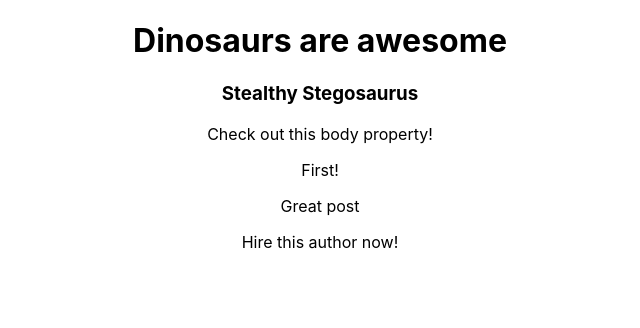
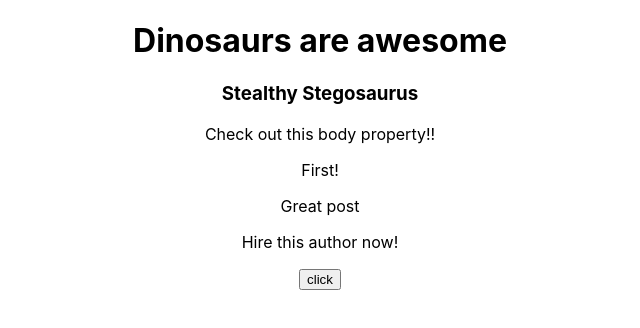
Before and after one commit to aprilkrg/react-dino-blog, a React (Create React App) app: page / in a window 1280 px wide. Shown: the top 328 px of the page, without its empty margins (320-960 px from the left). Built offline with nearby package versions, Linux system fonts and the light colour scheme.

Commit message:
add state to dino blog - change body

```diff
--- a/src/App.js
+++ b/src/App.js
@@ -3,6 +3,26 @@ import Post from "./Post.jsx";
 import React, { Component } from "react";
 
 class App extends Component {
+    // class field declaration > constreuctor
+    state = {
+        title: "Dinosaurs are awesome",
+        author: "Stealthy Stegosaurus",
+        body: "Check out this body property!!",
+        comments: ["First!", "Great post", "Hire this author now!"]
+    }
+
+    // create a function that changes the body of state
+    changeBody = () => {
+        // smallest possible step: console log
+        // console.log("click")
+        // capturing the user input and save to variable
+        const userInput = prompt("What should the current body be?")
+
+        // console.log(userInput, 'input from user')
+        this.setState({
+            body: userInput
+        })
+    }
     render() {
         const post = {
             title: "Dinosaurs are awesome",
@@ -15,6 +35,10 @@ class App extends Component {
                 <Post
                     // pass the Post component the post object
                     post={post}
+                    // pass the function as a prop
+                    changeBody={this.changeBody}
+                    // pass state to component
+                    appState={this.state}
                 />
             </div>
         );
--- a/src/Post.jsx
+++ b/src/Post.jsx
@@ -8,10 +8,15 @@ class Post extends Component {
             <>
                 <h1>{this.props.post.title}</h1>
                 <h3>{this.props.post.author}</h3>
-                <p>{this.props.post.body}</p>
-                {this.props.post.comments.map(item => (
-                    <Comment message={item} />
+                <p>{this.props.appState.body}</p>
+                {this.props.post.comments.map((item,index) => (
+                    <Comment key={index} message={item} />
                 ))}
+                <button
+                    onClick={this.props.changeBody}
+                >
+                    click
+                </button>
             </>
         )
     }
```
